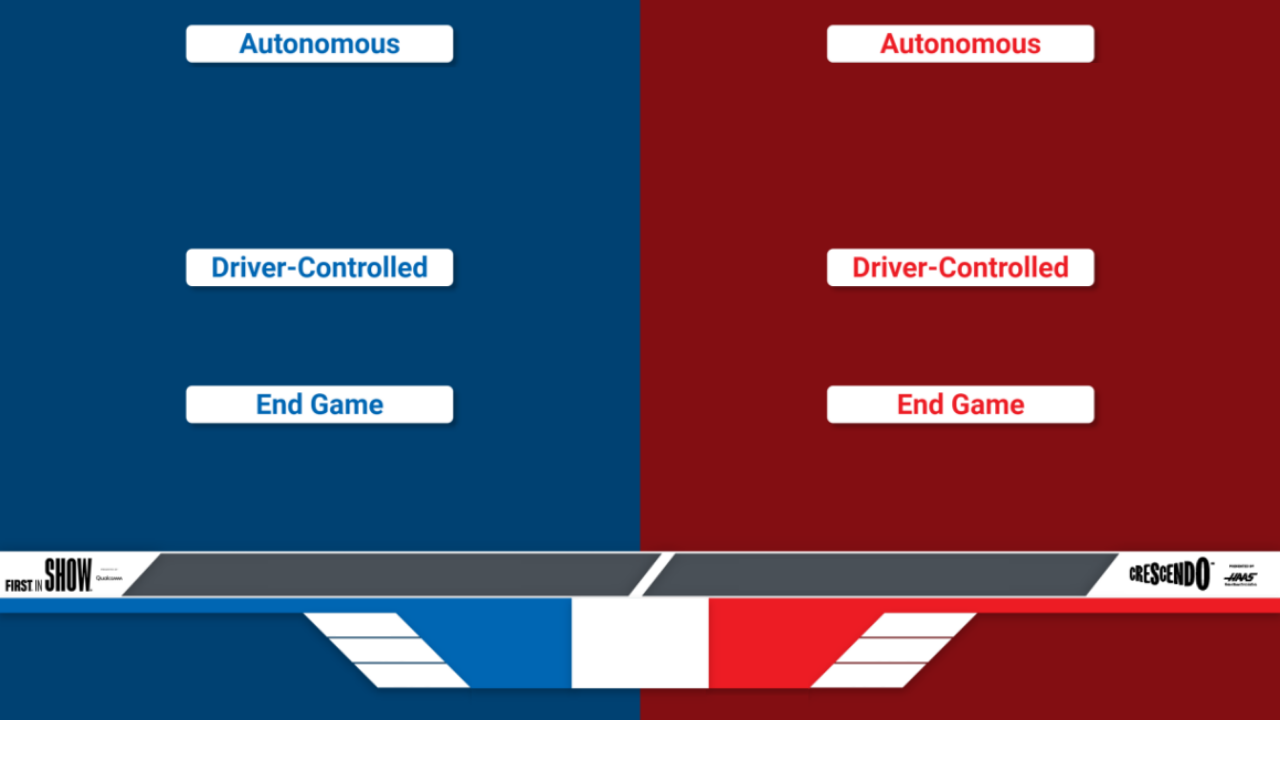
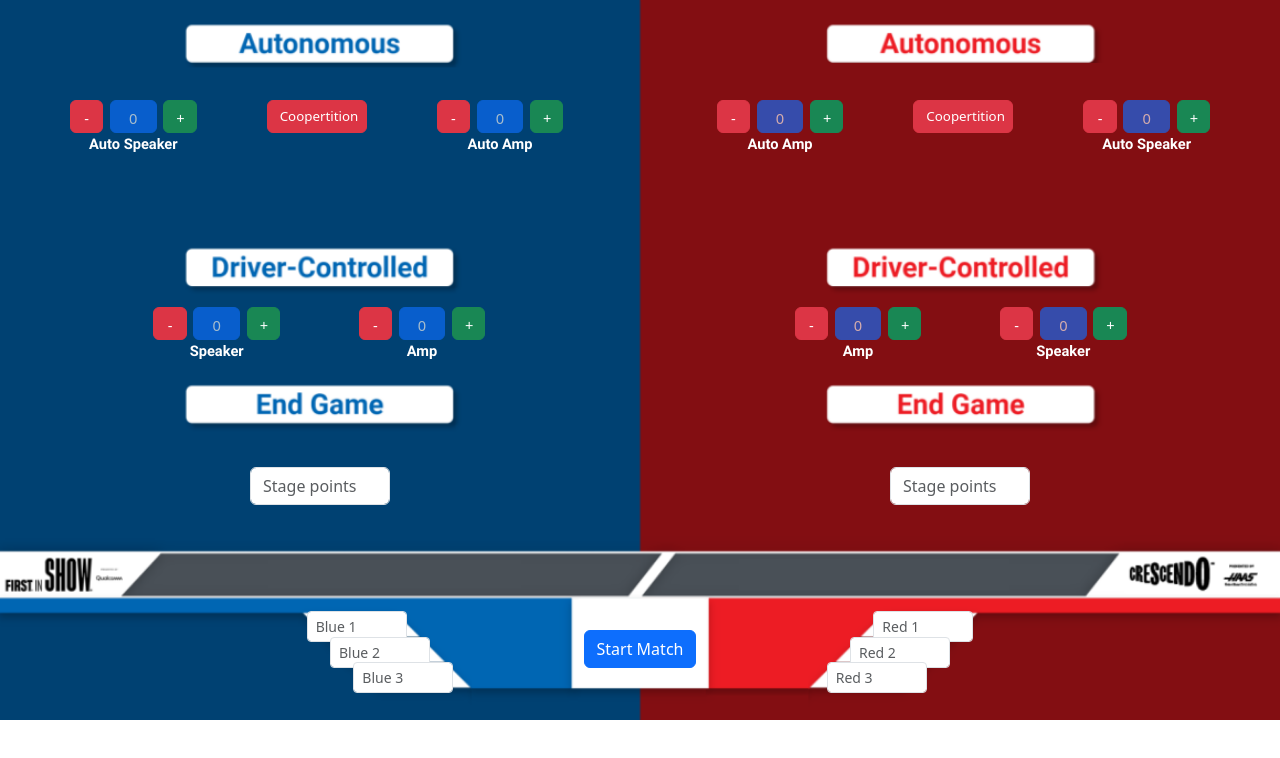
Before and after one commit to TexasTorque/torque-scoreboard, a React (Create React App) app in the folder client/: page /score in a window 1280 px wide. Shown: the top 758 px of the page. Built offline with nearby package versions, Linux system fonts and the light colour scheme.

Commit message:
Add buttons to scoring page

```diff
--- /dev/null
+++ b/client/src/components/CountableButton.tsx
@@ -0,0 +1,64 @@
+import { useEffect, useState } from "react";
+import { Button } from "react-bootstrap";
+
+interface CountableButtonProps {
+  startingCount: number;
+  scale: number;
+  style: React.CSSProperties;
+}
+
+enum State {
+    NOT_STARTED,
+    COUNTING,
+}
+
+export default (props: CountableButtonProps) => {
+  const [count, setCount] = useState<number>(props.startingCount);
+  const [state, setState] = useState<State>(State.NOT_STARTED);
+  const [id, setID] = useState<any>(undefined);
+
+  useEffect(() => {
+    if (state === State.COUNTING) {
+      if (id !== undefined) {
+        return;
+      }
+      let temp = setInterval(() => {
+        if (state === State.COUNTING) {
+          setCount(c => c - 1);
+        }
+      }, 1 * 1000);
+      setID(temp);
+    }
+  }, [state]);
+
+  useEffect(() => {
+    if (count <= 0) {
+      clearInterval(id);
+      setCount(props.startingCount);
+      setState(State.NOT_STARTED);
+      setID(undefined);
+    }
+  }, [count]);
+
+  return (
+    <>
+      <div style={props.style}>
+        { state === State.NOT_STARTED &&
+          <>
+            <Button onClick={() => setState(State.COUNTING)}>Start Match</Button>
+          </>
+        }
+        { state === State.COUNTING &&
+          <>
+            <p style={{margin: "0px"}} onClick={() => {
+              clearInterval(id);
+              setCount(props.startingCount);
+              setState(State.NOT_STARTED);
+              setID(undefined);
+            }}>{count}</p>
+          </>
+        }
+      </div>
+    </>
+  )
+}
--- /dev/null
+++ b/client/src/components/IncrementableButton.tsx
@@ -0,0 +1,28 @@
+import { useState } from "react";
+import { Button } from "react-bootstrap";
+
+interface IncrementableButtonProps {
+  label: string;
+  increment: number;
+  scale: number;
+  style: React.CSSProperties;
+}
+
+export default (props: IncrementableButtonProps) => {
+  const [count, setCount] = useState<number>(0);
+
+  return (
+    <>
+      <div style={{...props.style, display: "flex", flexDirection: "column", justifyContent: "space-around"}}>
+        <div style={{display: "flex", flexDirection: "row", justifyContent: "space-around"}}>
+          <Button variant="danger" onClick={() => setCount(count - props.increment)} style={{fontSize: 22 * props.scale, width: props.scale * 50, height: props.scale * 50}}>-</Button>
+          <Button disabled style={{fontSize: 22 * props.scale, width: props.scale * 70, height: props.scale * 50}}>{count}</Button>
+          <Button variant="success" onClick={() => setCount(count + props.increment)} style={{fontSize: 22 * props.scale, width: props.scale * 50, height: props.scale * 50}}>+</Button>
+        </div>
+        <div>
+          <p style={{textAlign: "center", color: "white", fontSize: 22 * props.scale}}>{props.label}</p>
+        </div>
+      </div>
+    </>
+  )
+}
--- /dev/null
+++ b/client/src/components/ToggleableButton.tsx
@@ -0,0 +1,17 @@
+import { useState } from "react";
+import { Button } from "react-bootstrap";
+
+interface ToggleableButtonProps {
+  label: string;
+  style?: React.CSSProperties;
+}
+
+export default (props: ToggleableButtonProps) => {
+  const [toggled, setToggled] = useState<boolean>(false);
+
+  return (
+    <>
+      <Button variant={toggled ? "success": "danger"} style={props.style} onClick={() => setToggled(!toggled)}>{props.label}</Button>
+    </>
+  )
+}
--- a/client/src/pages/Scoring.tsx
+++ b/client/src/pages/Scoring.tsx
@@ -1,7 +1,10 @@
 import { useEffect, useState } from "react";
 import useWindowSize from "../data/WindowSize";
-import { Image } from "react-bootstrap";
+import { Button, Form, Image, InputGroup } from "react-bootstrap";
 import scoring_img from "../img/scoring.png";
+import IncrementableButton from "../components/IncrementableButton";
+import ToggleableButton from "../components/ToggleableButton";
+import CountableButton from "../components/CountableButton";
 
 export default () => {
   const [scale, setScale] = useState(window.innerWidth / 1920);
@@ -14,6 +17,68 @@ export default () => {
   return (
     <>
       <Image src={scoring_img} style={{width: size.width}}/>
+
+      <IncrementableButton label="Auto Speaker" increment={1} scale={scale} style={{position: "absolute", width: 200 * scale, top: 150 * scale, left: 100 * scale}} />
+      <IncrementableButton label="Auto Amp" increment={1} scale={scale} style={{position: "absolute", width: 200 * scale, top: 150 * scale, left: 650 * scale}} />
+
+      <ToggleableButton label="Coopertition" style={{position: "absolute", top: 150 * scale, left: 400 * scale, width: 150 * scale, fontSize: 20 * scale, height: 50 * scale}}/>
+
+      <IncrementableButton label="Speaker" increment={1} scale={scale} style={{position: "absolute", width: 200 * scale, top: 460 * scale, left: 225 * scale}} />
+      <IncrementableButton label="Amp" increment={1} scale={scale} style={{position: "absolute", width: 200 * scale, top: 460 * scale, left: 533 * scale}} />
+
+      <InputGroup style={{width: 210 * scale, position: "absolute", left: 375 * scale, top: 700 * scale}}>
+        <Form.Control
+          placeholder="Stage points"
+        />
+      </InputGroup>
+
+      <IncrementableButton label="Auto Speaker" increment={1} scale={scale} style={{position: "absolute", width: 200 * scale, top: 150 * scale, right: 100 * scale}} />
+      <IncrementableButton label="Auto Amp" increment={1} scale={scale} style={{position: "absolute", width: 200 * scale, top: 150 * scale, right: 650 * scale}} />
+
+      <ToggleableButton label="Coopertition" style={{position: "absolute", top: 150 * scale, right: 400 * scale, width: 150 * scale, fontSize: 20 * scale, height: 50 * scale}}/>
+
+      <IncrementableButton label="Speaker" increment={1} scale={scale} style={{position: "absolute", width: 200 * scale, top: 460 * scale, right: 225 * scale}} />
+      <IncrementableButton label="Amp" increment={1} scale={scale} style={{position: "absolute", width: 200 * scale, top: 460 * scale, right: 533 * scale}} />
+
+      <InputGroup style={{width: 210 * scale, position: "absolute", right: 375 * scale, top: 700 * scale}}>
+        <Form.Control
+          placeholder="Stage points"
+        />
+      </InputGroup>
+
+      <InputGroup size="sm" style={{width: 150 * scale, position: "absolute", left: 460 * scale, top: 916 * scale}}>
+        <Form.Control
+          placeholder="Blue 1"
+        />
+      </InputGroup>
+      <InputGroup size="sm" style={{width: 150 * scale, position: "absolute", left: 495 * scale, top: 955 * scale}}>
+        <Form.Control
+          placeholder="Blue 2"
+        />
+      </InputGroup>
+      <InputGroup size="sm" style={{width: 150 * scale, position: "absolute", left: 530 * scale, top: 993 * scale}}>
+        <Form.Control
+          placeholder="Blue 3"
+        />
+      </InputGroup>
+
+      <InputGroup size="sm" style={{width: 150 * scale, position: "absolute", right: 460 * scale, top: 916 * scale}}>
+        <Form.Control
+          placeholder="Red 1"
+        />
+      </InputGroup>
+      <InputGroup size="sm" style={{width: 150 * scale, position: "absolute", right: 495 * scale, top: 955 * scale}}>
+        <Form.Control
+          placeholder="Red 2"
+        />
+      </InputGroup>
+      <InputGroup size="sm" style={{width: 150 * scale, position: "absolute", right: 530 * scale, top: 993 * scale}}>
+        <Form.Control
+          placeholder="Red 3"
+        />
+      </InputGroup>
+
+      <CountableButton startingCount={30} scale={scale} style={{position: "absolute", left: 860 * scale, top: 905 * scale, fontSize: 80 * scale, textAlign: "center", width: 200 * scale}}/>
     </>
   )
 }
```
Also changed, not shown: client/src/data/WindowSize.tsx (indentation only), 1 other file (tests, documents, lock files or other folders).
